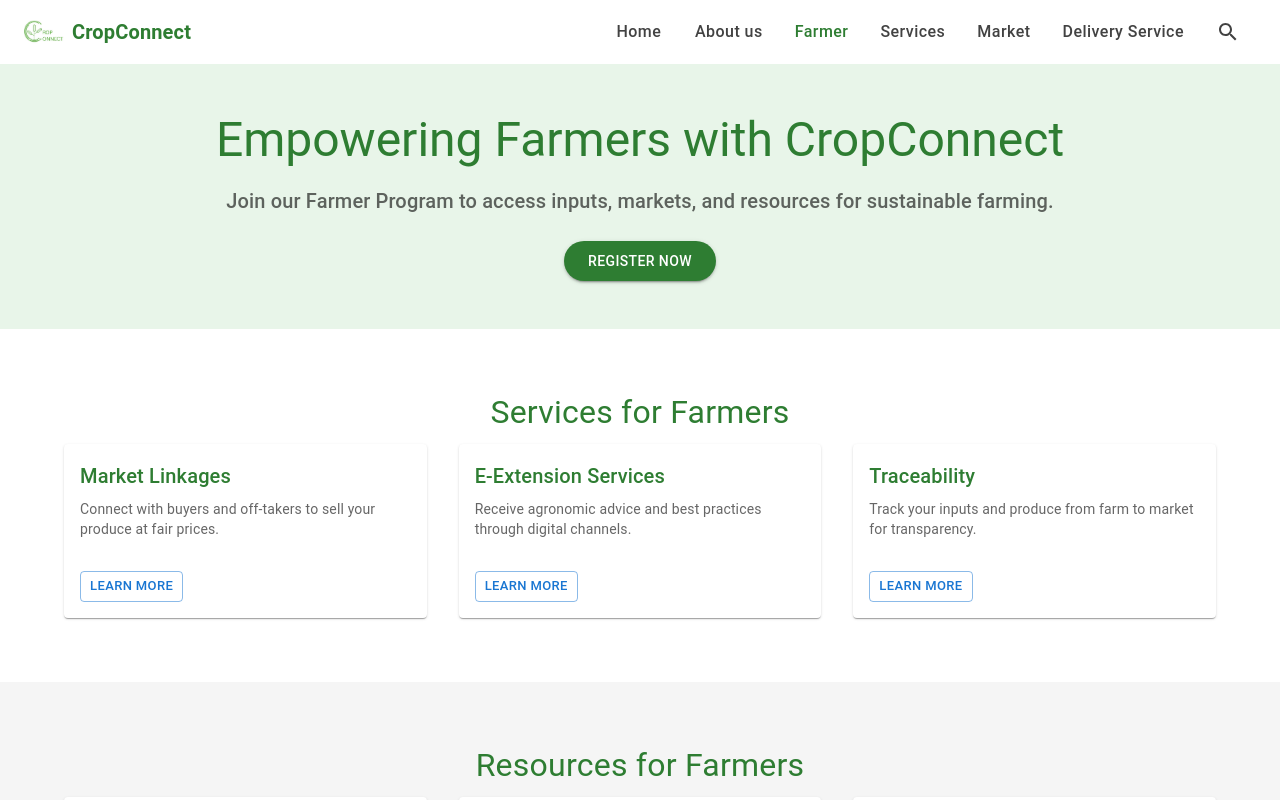
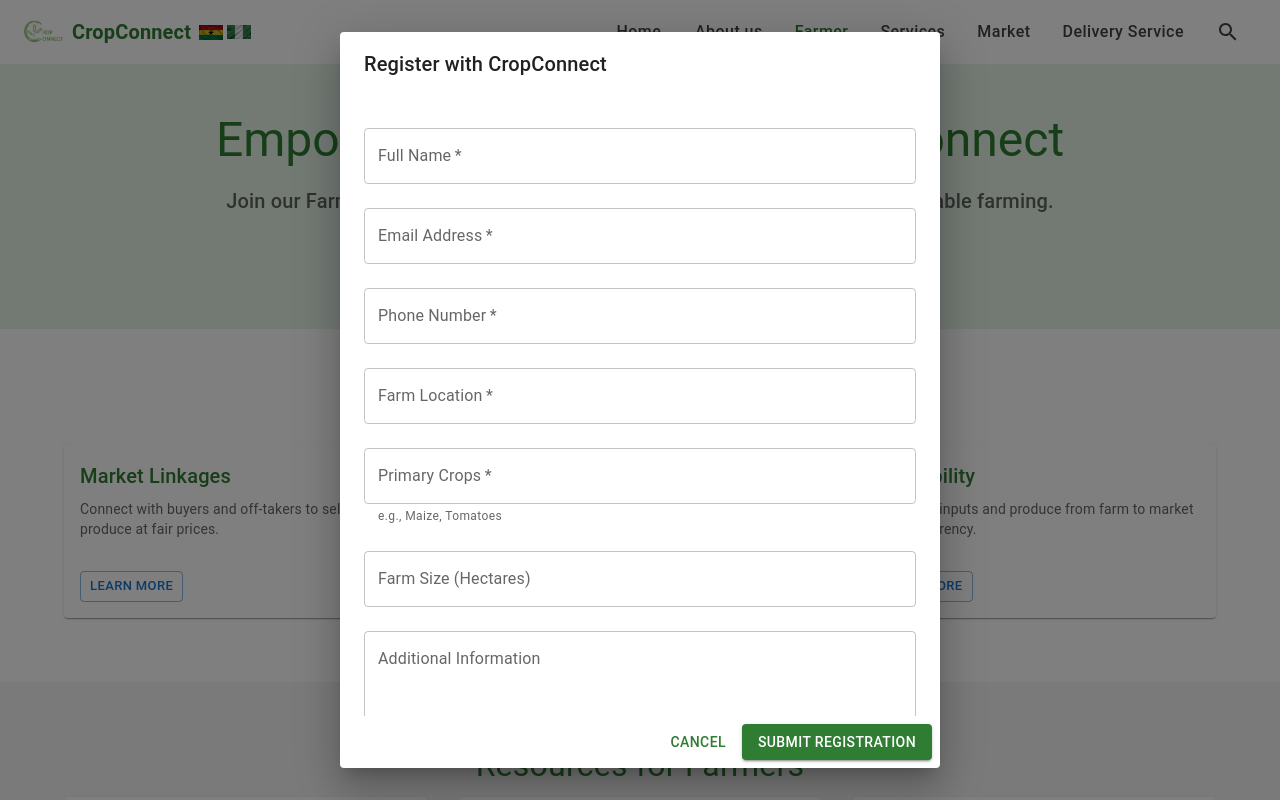
Before and after one commit to kaniobed28/crop-connect, a React (Create React App) app: page /farmer in a window 1280 px wide. Both pictures are taken after a click on the button "REGISTER NOW". Shown: the top 800 px of the page. Built offline with nearby package versions, Linux system fonts and the light colour scheme.

Commit message:
Add flag icons for Ghana and Nigeria in Header, implement supply and registration dialogs in Farmer, and enhance Market page with feature descriptions

```diff
--- a/src/components/Header.js
+++ b/src/components/Header.js
@@ -25,11 +25,11 @@
   return (
     <AppBar position="static" sx={{ backgroundColor: '#fff', boxShadow: '0 2px 4px rgba(0,0,0,0.1)' }}>
       <Toolbar>
-        {/* Logo and Title */}
+        {/* Logo, Title, and Flags */}
         <Box sx={{ display: 'flex', alignItems: 'center', flexGrow: 1 }}>
           <Box
             component="img"
-            src="/assets/cropconnect.jpg" // Placeholder for company logo
+            src="/assets/cropconnect.jpg"
             alt="CropConnect Logo"
             sx={{
               width: '40px',
@@ -40,10 +40,34 @@
           />
           <Typography
             variant="h6"
-            sx={{ color: '#2e7d32', fontWeight: 'bold' }}
+            sx={{ color: '#2e7d32', fontWeight: 'bold', mr: 1 }}
           >
             CropConnect
           </Typography>
+          {/* Flag Icons */}
+          <Box sx={{ display: 'flex', alignItems: 'center' }}>
+            <Box
+              component="img"
+              src="/assets/ghana-flag.png"
+              alt="Ghana Flag"
+              sx={{
+                width: '24px',
+                height: '24px',
+                mr: 0.5,
+                objectFit: 'contain',
+              }}
+            />
+            <Box
+              component="img"
+              src="/assets/nigeria-flag.png"
+              alt="Nigeria Flag"
+              sx={{
+                width: '24px',
+                height: '24px',
+                objectFit: 'contain',
+              }}
+            />
+          </Box>
         </Box>
 
         {/* Desktop Navigation */}
@@ -67,23 +91,6 @@
           <IconButton sx={{ color: '#424242', mx: 1 }}>
             <SearchIcon />
           </IconButton>
-          {/* <Button
-            variant="contained"
-            sx={{
-              backgroundColor: '#2e7d32',
-              color: '#fff',
-              textTransform: 'none',
-              borderRadius: '20px',
-              px: 2,
-              py: 0.5,
-              '&:hover': { backgroundColor: '#1b5e20' },
-            }}
-            endIcon={<ArrowForwardIcon sx={{ color: '#ffca28' }} />}
-            component={Link}
-            to="/login"
-          >
-            Login
-          </Button> */}
         </Box>
 
         {/* Mobile Menu Button */}
--- a/src/pages/Farmer.js
+++ b/src/pages/Farmer.js
@@ -1,9 +1,131 @@
-import React from 'react';
-import { Container, Typography, Button, Box, Grid, Card, CardContent } from '@mui/material';
+import React, { useState } from 'react';
+import {
+  Container,
+  Typography,
+  Button,
+  Box,
+  Grid,
+  Card,
+  CardContent,
+  Dialog,
+  DialogTitle,
+  DialogContent,
+  DialogActions,
+  TextField,
+  Select,
+  MenuItem,
+} from '@mui/material';
 import Header from '../components/Header';
 import Footer from '../components/Footer';
 
 const Farmer = () => {
+  // State for Supply Offer dialog
+  const [supplyDialogOpen, setSupplyDialogOpen] = useState(false);
+  const [selectedInstitution, setSelectedInstitution] = useState(null);
+  const [supplyFormData, setSupplyFormData] = useState({
+    farmerName: '',
+    email: '',
+    phone: '',
+    supply: '',
+    quantity: '',
+    deliveryDate: '',
+    notes: '',
+  });
+
+  // State for Registration dialog
+  const [registerDialogOpen, setRegisterDialogOpen] = useState(false);
+  const [registerFormData, setRegisterFormData] = useState({
+    fullName: '',
+    email: '',
+    phone: '',
+    farmLocation: '',
+    primaryCrops: '',
+    farmSize: '',
+    additionalInfo: '',
+  });
+
+  // Handle opening the Supply Offer dialog
+  const handleSupplyDialogOpen = (institution) => {
+    setSelectedInstitution(institution);
+    setSupplyFormData({
+      farmerName: '',
+      email: '',
+      phone: '',
+      supply: institution.supplies.split(', ')[0], // Default to first supply
+      quantity: '',
+      deliveryDate: '',
+      notes: '',
+    });
+    setSupplyDialogOpen(true);
+  };
+
+  // Handle closing the Supply Offer dialog
+  const handleSupplyDialogClose = () => {
+    setSupplyDialogOpen(false);
+    setSelectedInstitution(null);
+    setSupplyFormData({
+      farmerName: '',
+      email: '',
+      phone: '',
+      supply: '',
+      quantity: '',
+      deliveryDate: '',
+      notes: '',
+    });
+  };
+
+  // Handle Supply Offer form input changes
+  const handleSupplyInputChange = (e) => {
+    const { name, value } = e.target;
+    setSupplyFormData((prev) => ({ ...prev, [name]: value }));
+  };
+
+  // Handle Supply Offer form submission
+  const handleSupplySubmit = () => {
+    console.log('Supply offer submitted:', { institution: selectedInstitution, formData: supplyFormData });
+    handleSupplyDialogClose();
+  };
+
+  // Handle opening the Registration dialog
+  const handleRegisterDialogOpen = () => {
+    setRegisterFormData({
+      fullName: '',
+      email: '',
+      phone: '',
+      farmLocation: '',
+      primaryCrops: '',
+      farmSize: '',
+      additionalInfo: '',
+    });
+    setRegisterDialogOpen(true);
+  };
+
+  // Handle closing the Registration dialog
+  const handleRegisterDialogClose = () => {
+    setRegisterDialogOpen(false);
+    setRegisterFormData({
+      fullName: '',
+      email: '',
+      phone: '',
+      farmLocation: '',
+      primaryCrops: '',
+      farmSize: '',
+      additionalInfo: '',
+    });
+  };
+
+  // Handle Registration form input changes
+  const handleRegisterInputChange = (e) => {
+    const { name, value } = e.target;
+    setRegisterFormData((prev) => ({ ...prev, [name]: value }));
+  };
+
+  // Handle Registration form submission
+  const handleRegisterSubmit = () => {
+    console.log('Registration submitted:', { formData: registerFormData });
+    handleRegisterDialogClose();
+  };
+
   return (
     <>
       <Header />
@@ -41,6 +163,7 @@
               py: 1,
               '&:hover': { backgroundColor: '#1b5e20' },
             }}
+            onClick={handleRegisterDialogOpen}
           >
             Register Now
           </Button>
@@ -160,21 +283,21 @@
             {
               name: 'Kumasi Senior High School',
               type: 'School',
-              supplies: 'Maize, Rice',
+              supplies: 'Garden Eggs, Tomatoes',
               quantity: '10 Tons',
               availabilityDate: 'June 15, 2025',
             },
             {
               name: 'Opoku Ware School',
               type: 'School',
-              supplies: 'Yam, Plantain',
+              supplies: 'Tomatoes, Onions',
               quantity: '8 Tons',
               availabilityDate: 'July 1, 2025',
             },
             {
               name: 'Noble House',
               type: 'Restaurant',
-              supplies: 'Rice, Onions',
+              supplies: 'Onions',
               quantity: '4 Tons',
               availabilityDate: 'June 30, 2025',
             },
@@ -188,14 +311,14 @@
             {
               name: 'Prempeh College',
               type: 'School',
-              supplies: 'Maize, Vegetables',
+              supplies: 'Okra, Garden Eggs',
               quantity: '12 Tons',
               availabilityDate: 'June 20, 2025',
             },
             {
               name: 'Momo’s Pool Bar & Guest House',
               type: 'Restaurant',
-              supplies: 'Yam, Cassava',
+              supplies: 'Carrots, Tomatoes',
               quantity: '5 Tons',
               availabilityDate: 'July 15, 2025',
             },
@@ -228,6 +351,7 @@
                       py: 0.5,
                       '&:hover': { backgroundColor: '#1b5e20' },
                     }}
+                    onClick={() => handleSupplyDialogOpen(institution)}
                   >
                     Contact to Supply
                   </Button>
@@ -237,6 +361,191 @@
           ))}
         </Grid>
       </Container>
+
+      {/* Supply Offer Dialog */}
+      <Dialog open={supplyDialogOpen} onClose={handleSupplyDialogClose} maxWidth="sm" fullWidth>
+        <DialogTitle>Offer Supply to {selectedInstitution?.name}</DialogTitle>
+        <DialogContent>
+          <Box sx={{ mt: 2 }}>
+            <TextField
+              fullWidth
+              label="Farmer's Name"
+              name="farmerName"
+              value={supplyFormData.farmerName}
+              onChange={handleSupplyInputChange}
+              margin="normal"
+              required
+            />
+            <TextField
+              fullWidth
+              label="Contact Email"
+              name="email"
+              value={supplyFormData.email}
+              onChange={handleSupplyInputChange}
+              margin="normal"
+              type="email"
+              required
+            />
+            <TextField
+              fullWidth
+              label="Contact Phone Number"
+              name="phone"
+              value={supplyFormData.phone}
+              onChange={handleSupplyInputChange}
+              margin="normal"
+              type="tel"
+              required
+            />
+            <TextField
+              fullWidth
+              select
+              label="Available Supply"
+              name="supply"
+              value={supplyFormData.supply}
+              onChange={handleSupplyInputChange}
+              margin="normal"
+              required
+            >
+              {selectedInstitution?.supplies.split(', ').map((supply) => (
+                <MenuItem key={supply} value={supply}>
+                  {supply}
+                </MenuItem>
+              ))}
+            </TextField>
+            <TextField
+              fullWidth
+              label="Quantity Offered (Tons)"
+              name="quantity"
+              value={supplyFormData.quantity}
+              onChange={handleSupplyInputChange}
+              margin="normal"
+              type="number"
+              required
+            />
+            <TextField
+              fullWidth
+              label="Expected Delivery Date"
+              name="deliveryDate"
+              value={supplyFormData.deliveryDate}
+              onChange={handleSupplyInputChange}
+              margin="normal"
+              type="date"
+              InputLabelProps={{ shrink: true }}
+              required
+            />
+            <TextField
+              fullWidth
+              label="Additional Notes"
+              name="notes"
+              value={supplyFormData.notes}
+              onChange={handleSupplyInputChange}
+              margin="normal"
+              multiline
+              rows={3}
+            />
+          </Box>
+        </DialogContent>
+        <DialogActions>
+          <Button onClick={handleSupplyDialogClose} sx={{ color: '#2e7d32' }}>
+            Cancel
+          </Button>
+          <Button
+            onClick={handleSupplySubmit}
+            variant="contained"
+            sx={{ backgroundColor: '#2e7d32', '&:hover': { backgroundColor: '#1b5e20' } }}
+          >
+            Submit Offer
+          </Button>
+        </DialogActions>
+      </Dialog>
+
+      {/* Registration Dialog */}
+      <Dialog open={registerDialogOpen} onClose={handleRegisterDialogClose} maxWidth="sm" fullWidth>
+        <DialogTitle>Register with CropConnect</DialogTitle>
+        <DialogContent>
+          <Box sx={{ mt: 2 }}>
+            <TextField
+              fullWidth
+              label="Full Name"
+              name="fullName"
+              value={registerFormData.fullName}
+              onChange={handleRegisterInputChange}
+              margin="normal"
+              required
+            />
+            <TextField
+              fullWidth
+              label="Email Address"
+              name="email"
+              value={registerFormData.email}
+              onChange={handleRegisterInputChange}
+              margin="normal"
+              type="email"
+              required
+            />
+            <TextField
+              fullWidth
+              label="Phone Number"
+              name="phone"
+              value={registerFormData.phone}
+              onChange={handleRegisterInputChange}
+              margin="normal"
+              type="tel"
+              required
+            />
+            <TextField
+              fullWidth
+              label="Farm Location"
+              name="farmLocation"
+              value={registerFormData.farmLocation}
+              onChange={handleRegisterInputChange}
+              margin="normal"
+              required
+            />
+            <TextField
+              fullWidth
+              label="Primary Crops"
+              name="primaryCrops"
+              value={registerFormData.primaryCrops}
+              onChange={handleRegisterInputChange}
+              margin="normal"
+              required
+              helperText="e.g., Maize, Tomatoes"
+            />
+            <TextField
+              fullWidth
+              label="Farm Size (Hectares)"
+              name="farmSize"
+              value={registerFormData.farmSize}
+              onChange={handleRegisterInputChange}
+              margin="normal"
+              type="number"
+            />
+            <TextField
+              fullWidth
+              label="Additional Information"
+              name="additionalInfo"
+              value={registerFormData.additionalInfo}
+              onChange={handleRegisterInputChange}
+              margin="normal"
+              multiline
+              rows={3}
+            />
+          </Box>
+        </DialogContent>
+        <DialogActions>
+          <Button onClick={handleRegisterDialogClose} sx={{ color: '#2e7d32' }}>
+            Cancel
+          </Button>
+          <Button
+            onClick={handleRegisterSubmit}
+            variant="contained"
+            sx={{ backgroundColor: '#2e7d32', '&:hover': { backgroundColor: '#1b5e20' } }}
+          >
+            Submit Registration
+          </Button>
+        </DialogActions>
+      </Dialog>
 
       {/* Contact/Support Section */}
       <Container sx={{ py: { xs: 4, md: 6 }, textAlign: 'center' }}>
--- a/src/pages/Market.js
+++ b/src/pages/Market.js
@@ -64,7 +64,6 @@
 
   // Handle form submission
   const handleSubmit = () => {
-    // Log the form data for debugging (replace with API call or other logic)
     console.log('Form submitted:', { produce: selectedProduce, formData });
     handleClose();
   };
@@ -96,19 +95,7 @@
           >
             A platform to trade your produce and connect with buyers seamlessly.
           </Typography>
-          <Button
-            variant="contained"
-            sx={{
-              backgroundColor: '#2e7d32',
-              color: '#fff',
-              borderRadius: '20px',
-              px: 3,
-              py: 1,
-              '&:hover': { backgroundColor: '#1b5e20' },
-            }}
-          >
-            List Your Produce
-          </Button>
+
         </Container>
       </Box>
 
@@ -338,17 +325,32 @@
             {[
               {
                 name: 'Basic',
-                description: 'Access core marketplace features and list up to 5 products.',
+                features: [
+                  'Access to local market listings',
+                  'Basic crop price updates (daily or weekly)',
+                  'Limited buyer/seller connections',
+                  'Chat support (limited hours)',
+                ],
                 link: '#',
               },
               {
                 name: 'Premium',
-                description: 'Unlimited product listings, priority support, and advanced analytics.',
+                features: [
+                  'Unlimited product listings',
+                  'Priority support',
+                  'Advanced market analytics',
+                  'Enhanced buyer/seller connections',
+                ],
                 link: '#',
               },
               {
                 name: 'Enterprise',
-                description: 'Custom solutions, dedicated account manager, and API access.',
+                features: [
+                  'Custom solutions',
+                  'Dedicated account manager',
+                  'Tailored market insights',
+                  'Personalized support from assigned advisors',
+                ],
                 link: '#',
               },
             ].map((plan, index) => (
@@ -358,9 +360,18 @@
                     <Typography variant="h6" sx={{ color: '#2e7d32' }}>
                       {plan.name}
                     </Typography>
-                    <Typography variant="body2" color="text.secondary" sx={{ mb: 2 }}>
-                      {plan.description}
-                    </Typography>
+                    <Box sx={{ mb: 2 }}>
+                      {plan.features.map((feature, idx) => (
+                        <Typography
+                          key={idx}
+                          variant="body2"
+                          color="text.secondary"
+                          sx={{ mt: 0.5 }}
+                        >
+                          • {feature}
+                        </Typography>
+                      ))}
+                    </Box>
                     <Button
                       variant="outlined"
                       sx={{
```
Also changed, not shown: public/assets/ghana-flag.png (added), public/assets/nigeria-flag.png (added).
